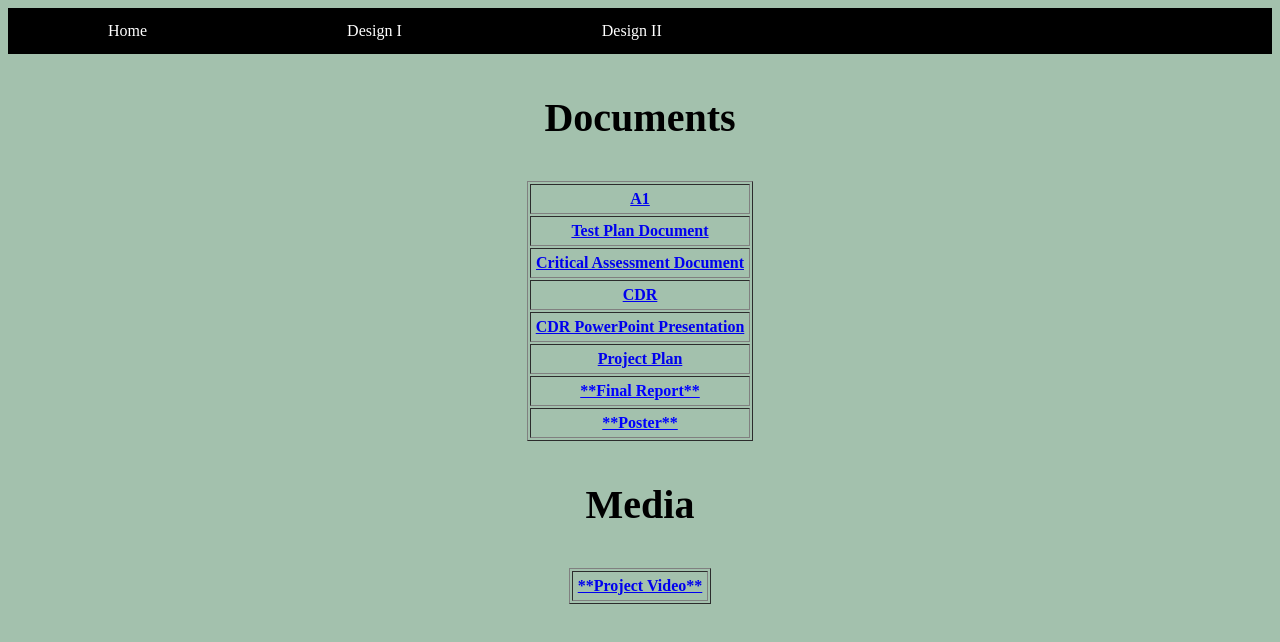
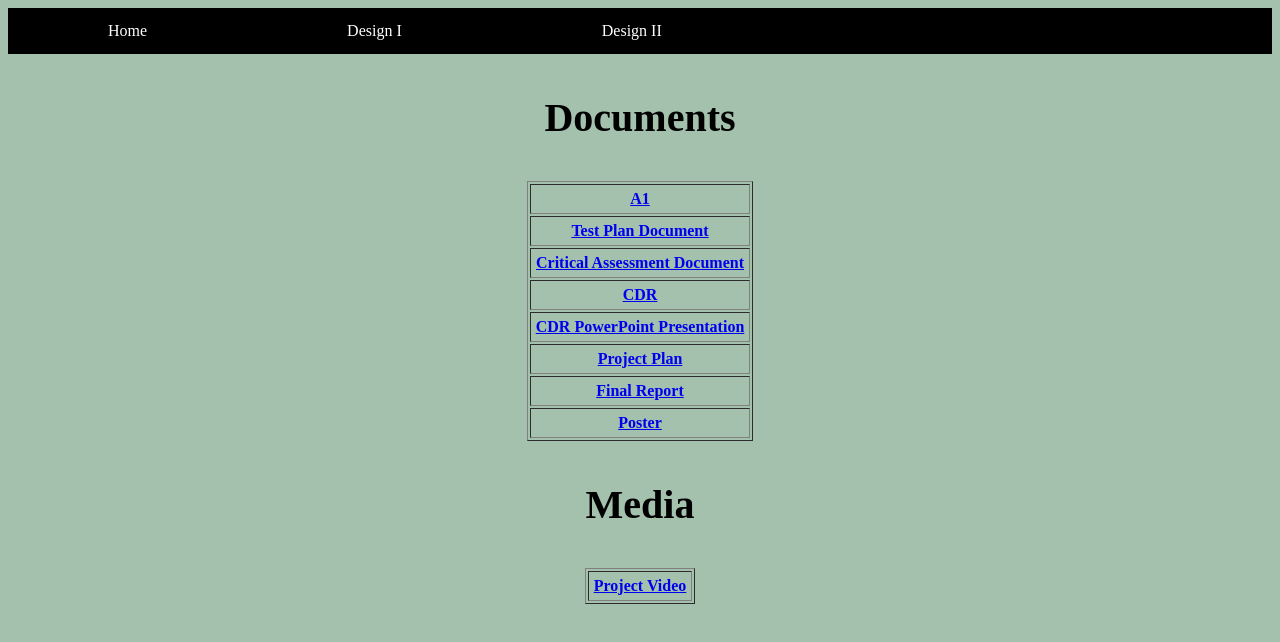
Before and after one commit to DA-Edge/DA-Edge.github.io, a plain HTML site: page des2.html in a window 1280 px wide. Drawn offline with Linux system fonts and the light colour scheme.

Commit message:
Add files via upload

```diff
--- a/des2.html
+++ b/des2.html
@@ -24,16 +24,16 @@
                 <tr><th><a href="des2_docs/Test_Plan_Document.docx">Test Plan Document</a></th></tr>
                 <tr><th><a href="des2_docs/CA_document.docx">Critical Assessment Document</a></th></tr>
                 <tr><th><a href="des2_docs/CDR_Document.docx">CDR</a></th></tr>
-                <tr><th><a href="des2_docs/CDR_PPT.pptx">CDR PowerPoint Presentation</a></th></tr>
+                <tr><th><a href="des2_docs/CDR_PPT.pdf">CDR PowerPoint Presentation</a></th></tr>
                 <tr><th><a href="des2_docs/Video%20Analytics%20at%20the%20Edge_LB_MH_SS_YY.xlsx">Project Plan</a></th></tr>
-                <tr><th><a href="">**Final Report**</a></th></tr>
-                <tr><th><a href="">**Poster**</a></th></tr>
+                <tr><th><a href="des2_docs/Final_Report_Design.pdf">Final Report</a></th></tr>
+                <tr><th><a href="des2_docs/da_poster_42x32.pdf">Poster</a></th></tr>
             </table>
         </div>
         <h3>Media</h3>
         <div class="doctable">
             <table border="1">
-                <tr><th><a href="https://www.youtube.com/">**Project Video**</a></th></tr>
+                <tr><th><a href="https://youtu.be/oh2-t2Ump8Q">Project Video</a></th></tr>
             </table>
         </div>
 
```
Also changed, not shown: 6 other files.
